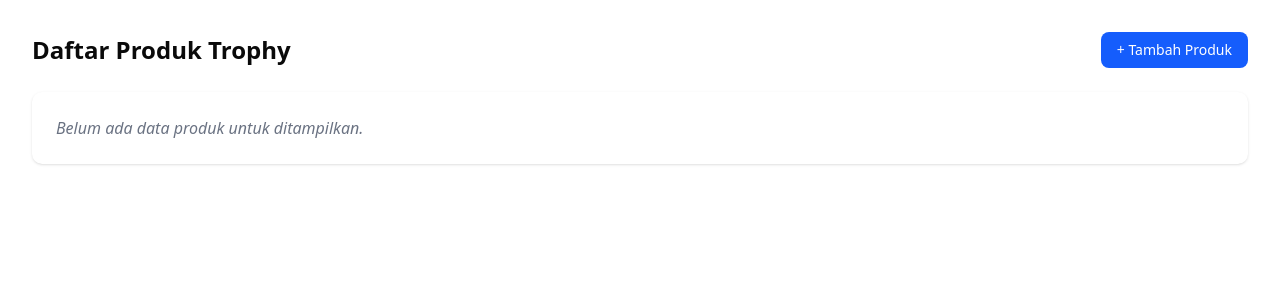
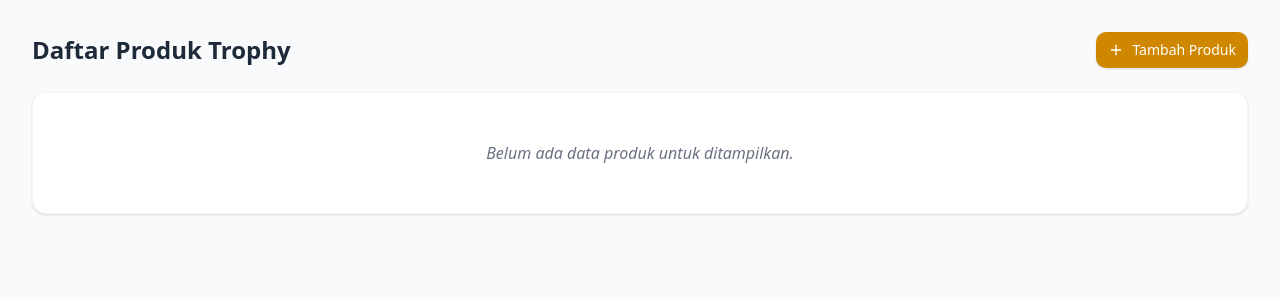
Before and after one commit to anisasetianingsih13/Beli-Trophy, a Next.js app in the folder web/: page /admin/product in a window 1280 px wide. Shown: the top 300 px of the page. Built offline with nearby package versions, Linux system fonts and the light colour scheme.

Commit message:
style(product): fix button class syntax and enhance page layout

```diff
--- a/web/src/app/admin/product/page.tsx
+++ b/web/src/app/admin/product/page.tsx
@@ -3,17 +3,23 @@
 import React from "react";
 import Link from "next/link";
 import { Button } from "@/components/ui/button";
+import { Plus } from "lucide-react"; // Menambah ikon plus
 
 export default function ProductListPage() {
   return (
-    <div className="p-8">
+    <div className="p-8 bg-gray-50 min-h-screen">
       <div className="flex justify-between items-center mb-6">
-        <h1 className="text-2xl font-bold">Daftar Produk Trophy</h1>
+        <h1 className="text-2xl font-bold text-gray-800">Daftar Produk Trophy</h1>
+
         <Link href="/admin/product/add">
-          <Button className="bg-blue-600 text-white">+ Tambah Produk</Button>
+          {/* Perbaikan Class Button sesuai permintaan Anda */}
+          <Button className="bg-yellow-600 text-white px-4 py-2 rounded-lg hover:bg-yellow-700 transition flex items-center gap-2 w-fit border-none shadow-sm">
+            <Plus size={18} /> Tambah Produk
+          </Button>
         </Link>
       </div>
-      <div className="bg-white p-6 rounded-lg shadow">
+
+      <div className="bg-white p-12 rounded-xl shadow-sm border border-gray-100 flex flex-col items-center justify-center">
         <p className="text-gray-500 italic">Belum ada data produk untuk ditampilkan.</p>
       </div>
     </div>
```
